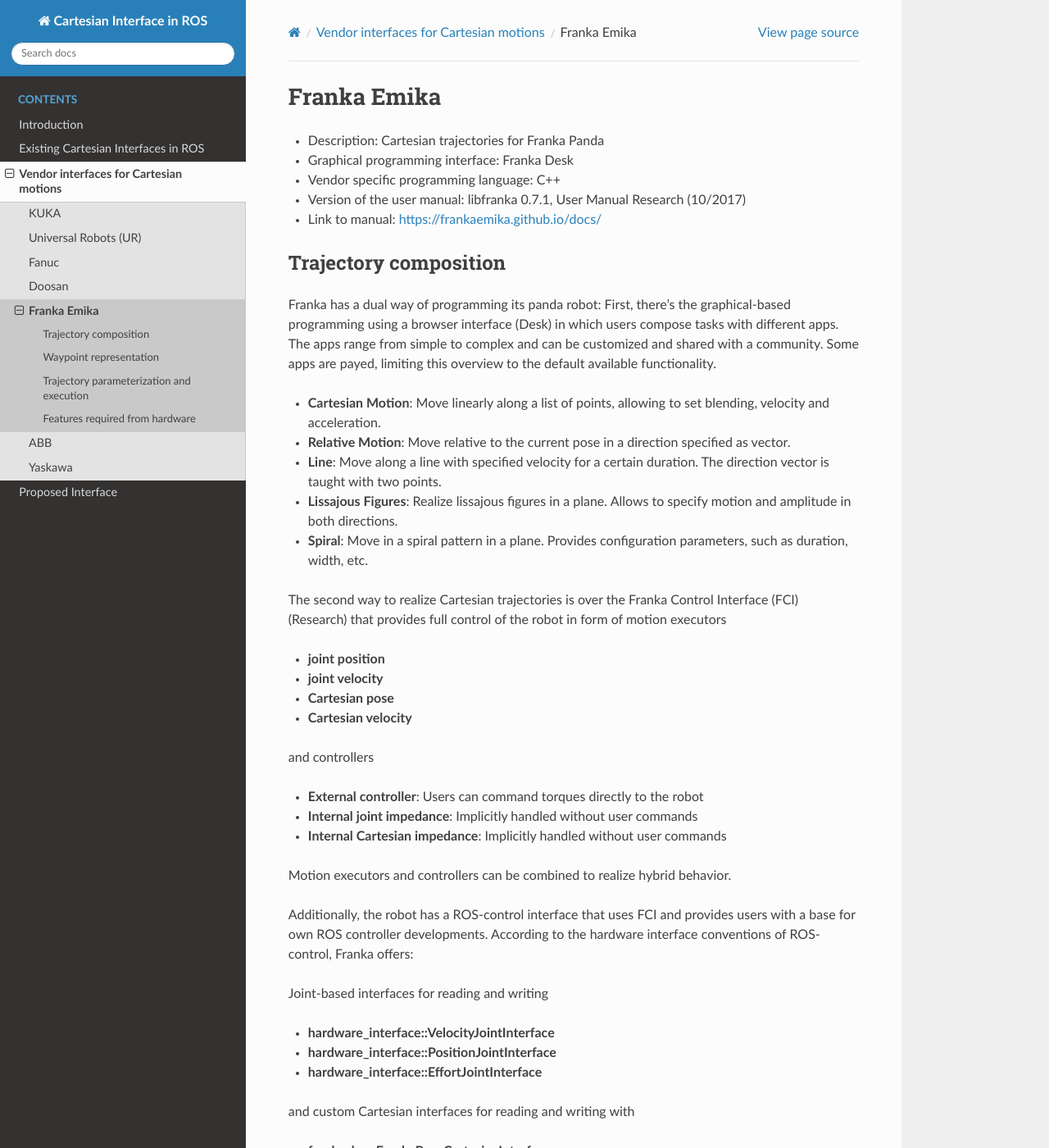
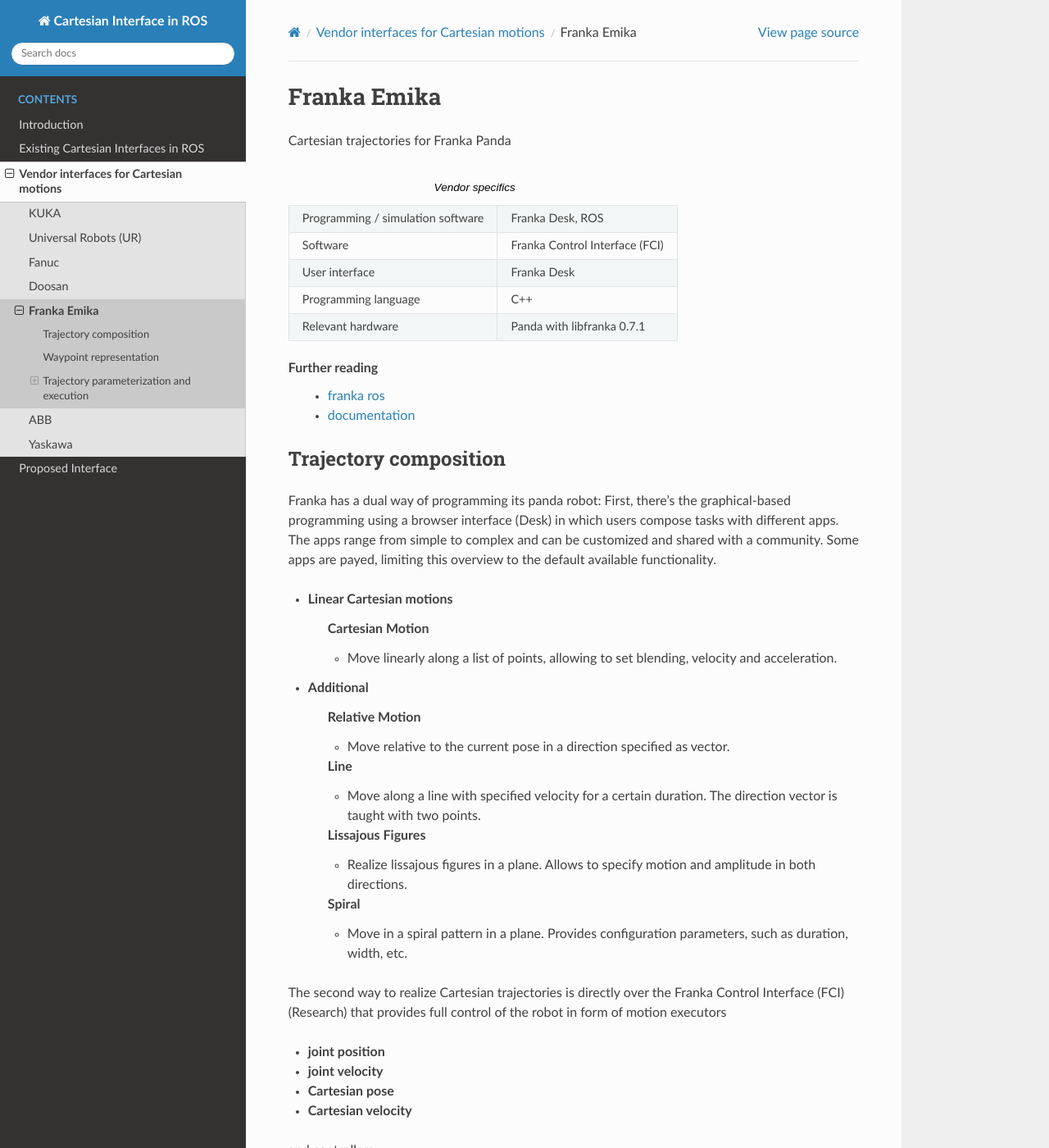
Before and after one commit to fzi-forschungszentrum-informatik/fzi_robot_interface_proposal, a Sphinx documentation site: the page built from source/industry/Franka.rst, in a window 1280 px wide and 1400 px high. Shown: the whole window at 82% size. Built offline with Sphinx 7.4.7 and the Read the Docs theme 2.0.0, drawn with Linux system fonts in a browser that asks for light colours; some of the changed text lies outside the part shown.

Commit message:
Clean-up layout for Franka interface

```diff
--- a/source/industry/Franka.rst
+++ b/source/industry/Franka.rst
@@ -1,10 +1,24 @@
 Franka Emika
 ============
-* Description: Cartesian trajectories for Franka Panda
-* Graphical programming interface: Franka Desk
-* Vendor specific programming language: C++
-* Version of the user manual: libfranka 0.7.1, User Manual Research (10/2017)
-* Link to manual: https://frankaemika.github.io/docs/
+
+.. _franka ros: https://github.com/frankaemika/franka_ros
+.. _documentation: https://frankaemika.github.io/docs/
+
+Cartesian trajectories for Franka Panda
+
+.. table:: Vendor specifics
+
+  =================================   =======================================
+  Programming / simulation software   Franka Desk, ROS
+  Software                            Franka Control Interface (FCI)
+  User interface                      Franka Desk
+  Programming language                C++
+  Relevant hardware                   Panda with libfranka 0.7.1
+  =================================   =======================================
+
+**Further reading**
+  * `franka ros`_
+  * `documentation`_
 
 Trajectory composition
 ----------------------
@@ -14,17 +28,29 @@ users compose tasks with different apps. The apps range from simple to complex
 and can be customized and shared with a community. Some apps are payed,
 limiting this overview to the default available functionality.
 
-* **Cartesian Motion**: Move linearly along a list of points, allowing to set blending, velocity and acceleration.
+* Linear Cartesian motions
+   **Cartesian Motion**
 
-* **Relative Motion**: Move relative to the current pose in a direction specified as vector.
+   * Move linearly along a list of points, allowing to set blending, velocity and acceleration.
 
-* **Line**: Move along a line with specified velocity for a certain duration.  The direction vector is taught with two points.
+* Additional
+   **Relative Motion**
 
-* **Lissajous Figures**: Realize lissajous figures in a plane. Allows to specify motion and amplitude in both directions.
+   * Move relative to the current pose in a direction specified as vector.
 
-* **Spiral**: Move in a spiral pattern in a plane. Provides configuration parameters, such as duration, width, etc.
+   **Line**
 
-The second way to realize Cartesian trajectories is over the Franka Control
+   * Move along a line with specified velocity for a certain duration.  The direction vector is taught with two points.
+
+   **Lissajous Figures**
+
+   * Realize lissajous figures in a plane. Allows to specify motion and amplitude in both directions.
+
+   **Spiral**
+
+   * Move in a spiral pattern in a plane. Provides configuration parameters, such as duration, width, etc.
+
+The second way to realize Cartesian trajectories is directly over the Franka Control
 Interface (FCI) (Research) that provides full control of the robot in form of
 motion executors
 
@@ -95,25 +121,30 @@ Since Franka's FCI allows users to implement any desired behavior themselves,
 the following list is limited to the possible configurations available for the
 apps-based approach.
 
-* Specification of velocity
+Specification of velocity
+~~~~~~~~~~~~~~~~~~~~~~~~~
+
    - In form of a percentage of the robot's maximal velocity. Is done when
      configuring instances of motion types
 
-* Specification of acceleration
+Specification of acceleration
+~~~~~~~~~~~~~~~~~~~~~~~~~~~~~
+
    - Also in form of a percentage of the maximal values. Is parameterized
      during setup of the motion types
 
-* Blending
+Blending
+~~~~~~~~
+
    - Can be configured in the **Cartesian Motion** app
 
-* Parallel IO operations
+Parallel IO operations
+~~~~~~~~~~~~~~~~~~~~~~
+
    - Specific apps trigger operations, such as **Modbus Wait**, **Modbus Out** and **Modbus Pulse**
 
-* Online (real-time) trajectory modifications
+Online (real-time) trajectory modifications
+~~~~~~~~~~~~~~~~~~~~~~~~~~~~~~~~~~~~~~~~~~~
+
    - Can be achieved implicitly through active impedance control and additional forces set with **Apply Force**
    - External forces and commanded forces can overlay Cartesian motion types and alter the trajectories
-
-Features required from hardware
--------------------------------
-* Applicable to Franka Control Interface (FCI)
-* Cartesian impedance control with force-torque measurements
```
